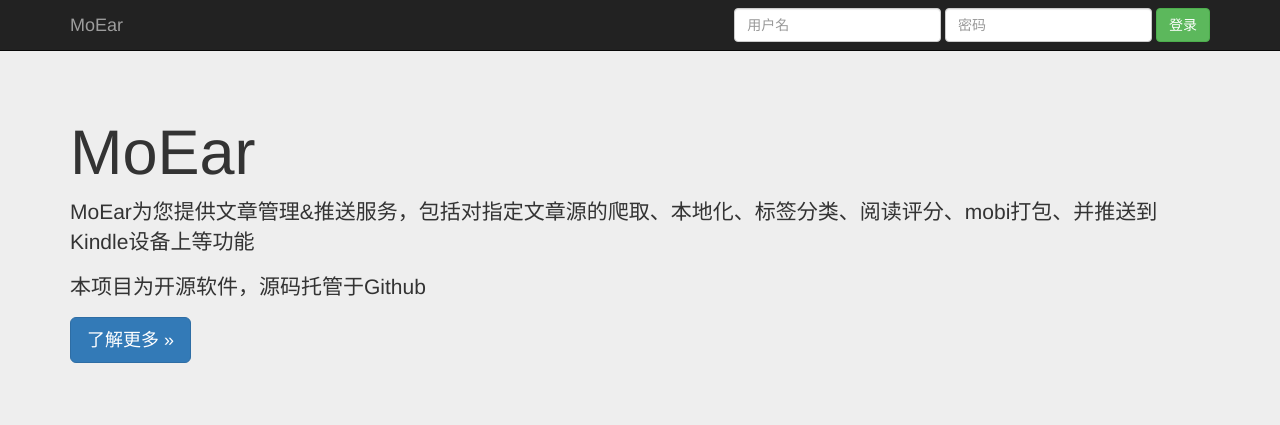
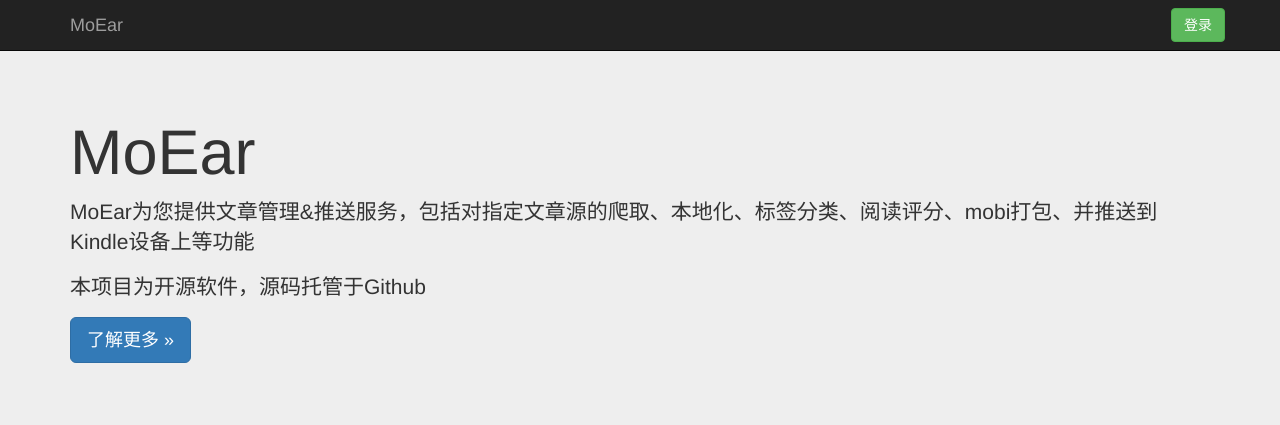
Before and after one commit to littlemo/moear, a Django app: page / in a window 1280 px wide. Shown: the top 425 px of the page. Run offline with Django 3.2, Linux system fonts and the light colour scheme; some libraries are stand-ins or nearby versions.

Commit message:
Optimize: 优化登录表单，修改为模态框显示方式
Signed-off-by: Moore.Huang <moore.hy@gmail.com>

```diff
--- a/index/templates/index/index.html
+++ b/index/templates/index/index.html
@@ -42,15 +42,12 @@
             <a class="navbar-brand" href="/">MoEar</a>
         </div>
         <div id="navbar" class="navbar-collapse collapse">
-            <form class="navbar-form navbar-right" role="form">
-                <div class="form-group">
-                    <input type="text" placeholder="用户名" class="form-control">
-                </div>
-                <div class="form-group">
-                    <input type="password" placeholder="密码" class="form-control">
-                </div>
-                <button type="submit" class="btn btn-success">登录</button>
-            </form>
+            <div class="navbar-right">
+                <!-- Button trigger modal -->
+                <button type="button" class="btn btn-success navbar-btn btn-md" data-toggle="modal" data-target="#LoginModal">
+                    登录
+                </button>
+            </div>
         </div><!--/.navbar-collapse -->
     </div>
 </nav>
@@ -74,6 +71,32 @@
             <h5>文章数：<span class="badge">2000</span></h5>
             <p>每天三次，每次七分钟。在中国，资讯类移动应用的人均阅读时长是 5 分钟，而在知乎日报，这个数字是 21。</p>
             <p><a class="btn btn-default" href="#" role="button">More &raquo;</a></p>
+        </div>
+    </div>
+
+    <!-- LoginModal -->
+    <div class="modal fade" id="LoginModal" tabindex="-1" role="dialog" aria-labelledby="TitleModalLabel"
+         aria-hidden="true">
+        <div class="modal-dialog modal-sm">
+            <div class="modal-content">
+                <div class="modal-header">
+                    <button type="button" class="close" data-dismiss="modal"><span
+                            aria-hidden="true">&times;</span><span class="sr-only">Close</span></button>
+                    <h4 class="modal-title" id="TitleModalLabel">登录</h4>
+                </div>
+                <div class="modal-body">
+                    <form class="form-signin" role="form">
+                        <input type="text" class="form-control" placeholder="用户名" required="" autofocus="">
+                        <input type="password" class="form-control" placeholder="密码" required="">
+                        <div class="checkbox">
+                            <label>
+                                <input type="checkbox" value="remember-me"> 记住我
+                            </label>
+                        </div>
+                        <button class="btn btn-lg btn-primary btn-block" type="submit">登录</button>
+                    </form>
+                </div>
+            </div>
         </div>
     </div>
 
@@ -102,5 +125,6 @@
 <script src="/static/js/bootstrap.min.js"></script>
 <!-- IE10 viewport hack for Surface/desktop Windows 8 bug -->
 <script src="/static/js/ie10-viewport-bug-workaround.js"></script>
+<scr
 </body>
 </html>
```
